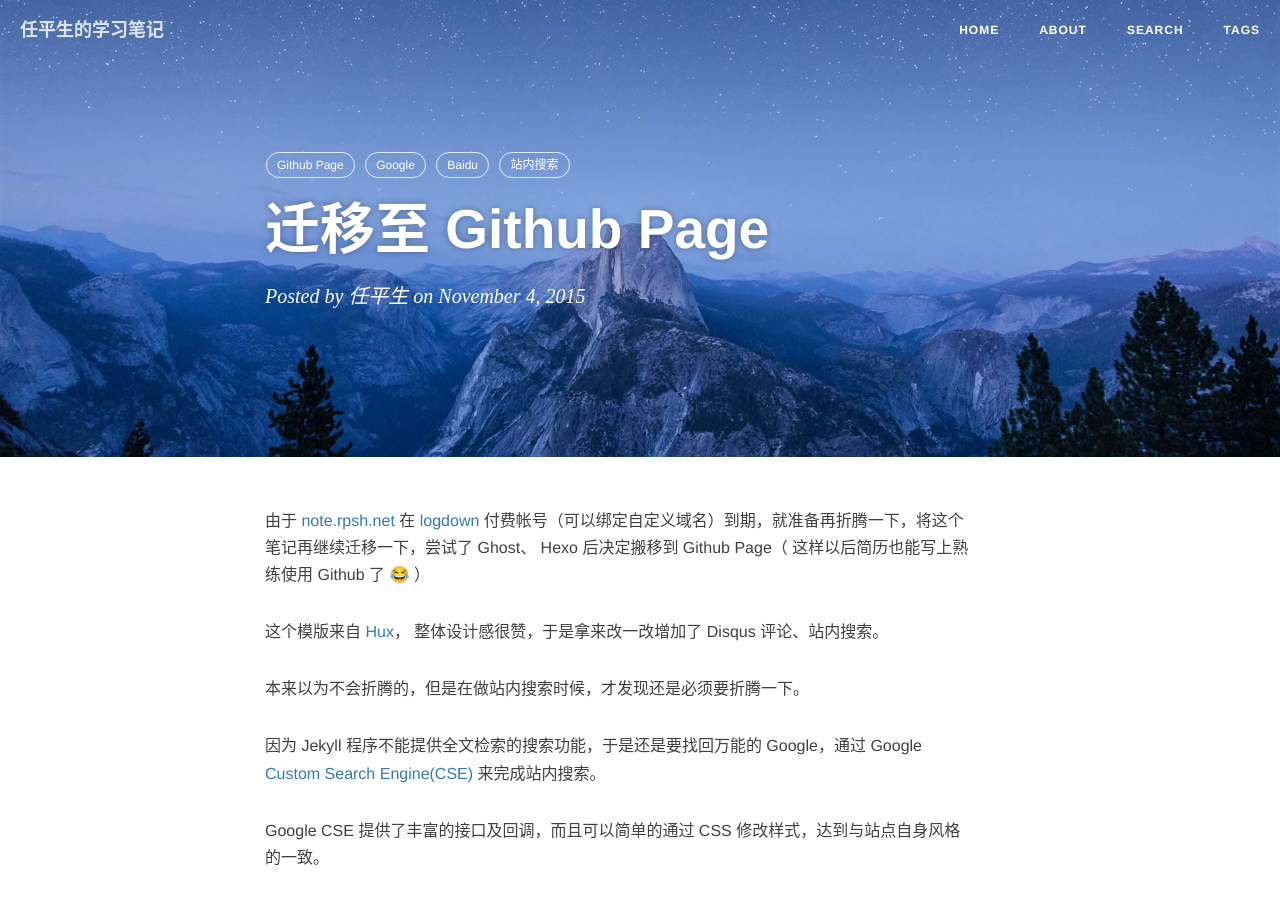
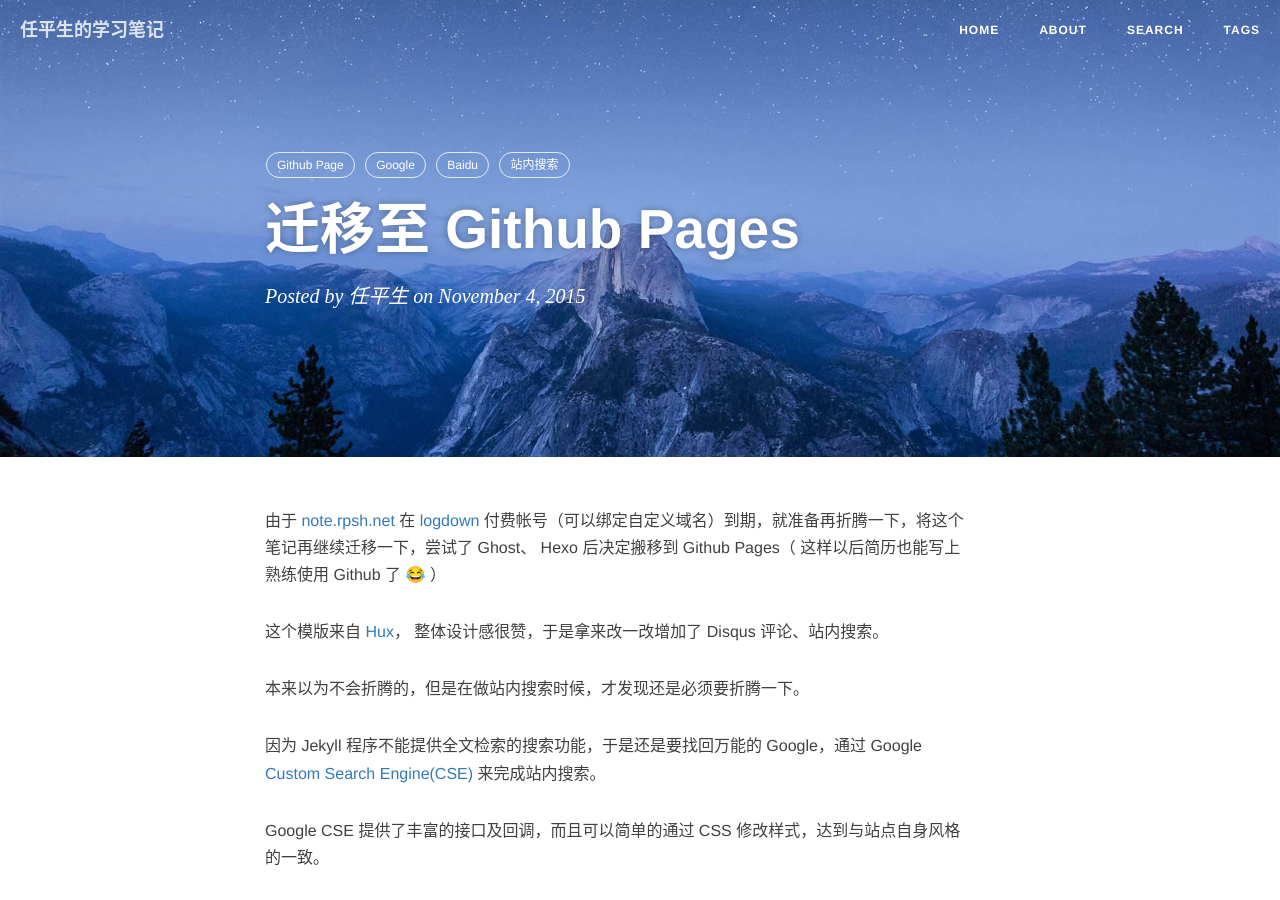
Before and after one commit to rpsh/rpsh.github.io, a Jekyll site: the page built from _posts/2015-11-04-move-to-github-page.md, in a window 1280 px wide and 900 px high. Built offline with Jekyll 4.4.1, drawn with Linux system fonts in a browser that asks for light colours; nearby versions of some CDN libraries; Markdown is read by kramdown in place of the engine named in the settings; comment, search, counter and statistics services are not loaded.

Commit message:
[+] 迁移至 Github Pages

```diff
--- a/_posts/2015-11-04-move-to-github-page.md
+++ b/_posts/2015-11-04-move-to-github-page.md
@@ -1,6 +1,6 @@
 ---
 layout: post
-title: '迁移至 Github Page'
+title: '迁移至 Github Pages'
 date: 2015-11-04 11:30
 comments: true
 header-img: "assets/common/home-bg.jpg"
@@ -12,7 +12,7 @@ tags:
     - 站内搜索
 ---
 
-由于 [note.rpsh.net](http://note.rpsh.net) 在 [logdown](https://logdown.com) 付费帐号（可以绑定自定义域名）到期，就准备再折腾一下，将这个笔记再继续迁移一下，尝试了 Ghost、 Hexo 后决定搬移到 Github Page（ 这样以后简历也能写上熟练使用 Github 了 😂 ）
+由于 [note.rpsh.net](http://note.rpsh.net) 在 [logdown](https://logdown.com) 付费帐号（可以绑定自定义域名）到期，就准备再折腾一下，将这个笔记再继续迁移一下，尝试了 Ghost、 Hexo 后决定搬移到 Github Pages（ 这样以后简历也能写上熟练使用 Github 了 😂 ）
 
 这个模版来自 [Hux](http://huangxuan.me/)， 整体设计感很赞，于是拿来改一改增加了 Disqus 评论、站内搜索。
 
@@ -24,10 +24,10 @@ Google CSE 提供了丰富的接口及回调，而且可以简单的通过 CSS
 
 体验站内搜索： [http://note.rpsh.net/search/](http://note.rpsh.net/search/)
 
-<img src="/assets/2015/11/google-site-search.png" alt="Google 站内搜索" />
+<img src="http://note.rpsh.net/assets/2015/11/google-site-search.jpg" alt="Google 站内搜索" />
 
 完成后，有个萦绕的想法就是要给那些不能顺畅使用 Google 的访客也能有一个「后备」的搜索方案，于是找了一圈， 发现只有百度有提供基本可用的自定义[站内搜索接口](http://zn.baidu.com/)。
 
 但是百度的站内搜素只提供了很少的自定义功能，而且搜索结果是用 iframe 形式展示的，能对其样式进行的修改微乎其微，只能聊胜于无，GFW 受害者，麻烦凑合着用吧 🙁
 
-<img src="/assets/2015/11/baidu-site-search.png" alt="Baidu 站内搜索" />
+<img src="http://note.rpsh.net/assets/2015/11/baidu-site-search.jpg" alt="Baidu 站内搜索" />
```
Also changed, not shown: assets/2015/11/baidu-site-search.jpg (added), assets/2015/11/baidu-site-search.png, assets/2015/11/google-site-search.jpg (added), assets/2015/11/google-site-search.png.
